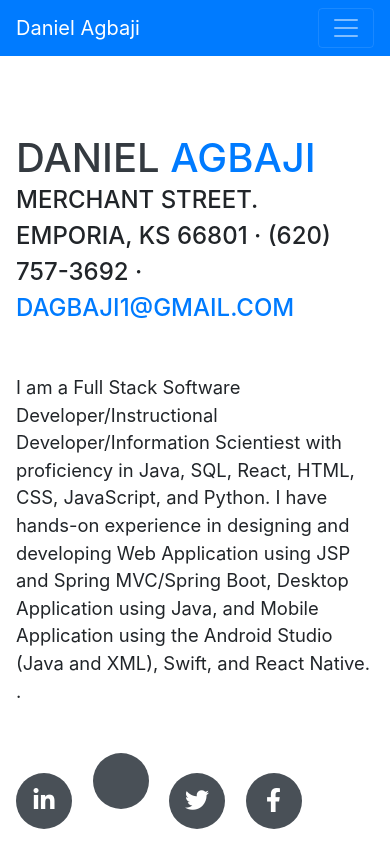
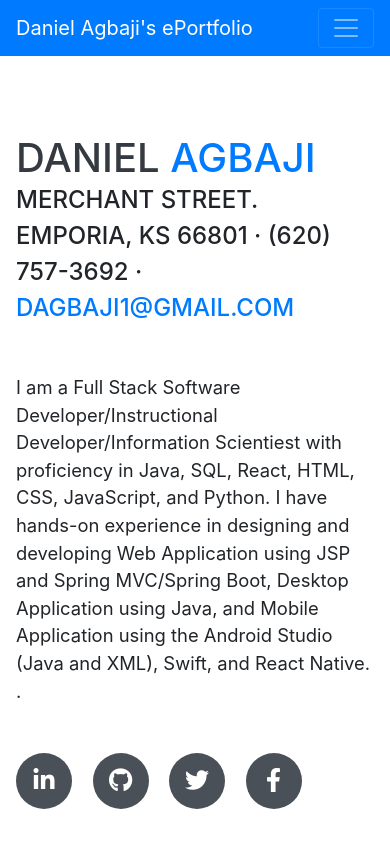
Before and after one commit to DanielAgbaji/DanielAgbaji.github.io, a website with bundled scripts: page index.html in a window 390 px wide. Shown: the top 844 px of the page. Built offline with nearby package versions, Linux system fonts and the light colour scheme; a web font is replaced by a local one.

Commit message:
editing links to social media

```diff
--- a/index.html
+++ b/index.html
@@ -28,7 +28,7 @@
 
   <nav class="navbar navbar-expand-lg navbar-dark bg-primary fixed-top" id="sideNav">
     <a class="navbar-brand js-scroll-trigger" href="#page-top">
-      <span class="d-block d-lg-none">Daniel Agbaji</span>
+      <span class="d-block d-lg-none">Daniel Agbaji's ePortfolio</span>
       <span class="d-none d-lg-block">
         <img class="img-fluid img-profile rounded-circle mx-auto mb-2" src="img/profile.jpg" alt="">
       </span>
@@ -75,13 +75,13 @@
           <a href="https://www.linkedin.com/in/daniel-agbaji/">
             <i class="fab fa-linkedin-in"></i>
           </a>
-          <a href="">
-            <i class="https://github.com/DanielAgbaji"></i>
+          <a href="https://github.com/DanielAgbaji">
+            <i class="fab fa-github"></i>
+          </a>
+          <a href="https://twitter.com/agbajid">
+            <i class="fab fa-twitter"></i>
           </a>
           <a href="https://www.facebook.com/daniel.agbaji">
-            <i class="fab fa-twitter"></i>
-          </a>
-          <a href="#">
             <i class="fab fa-facebook-f"></i>
           </a>
         </div>
```
